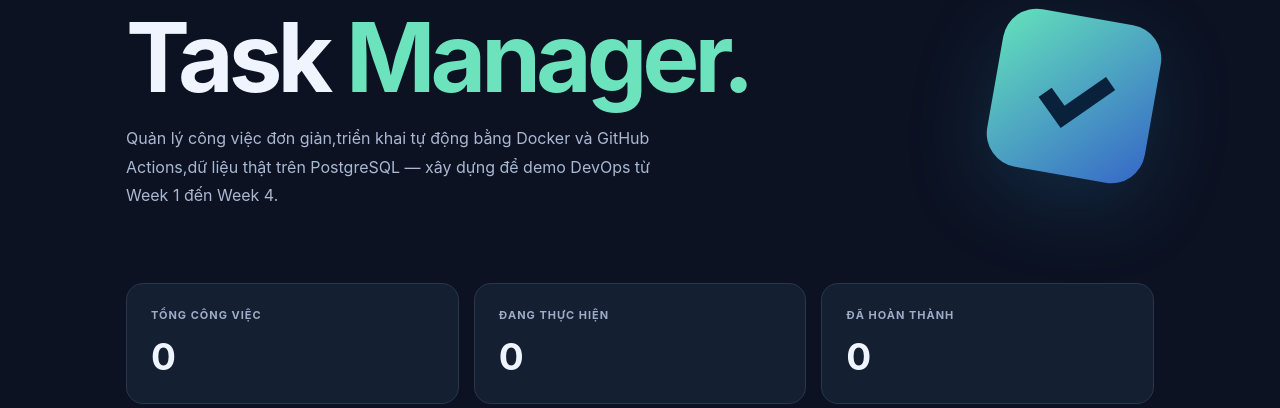
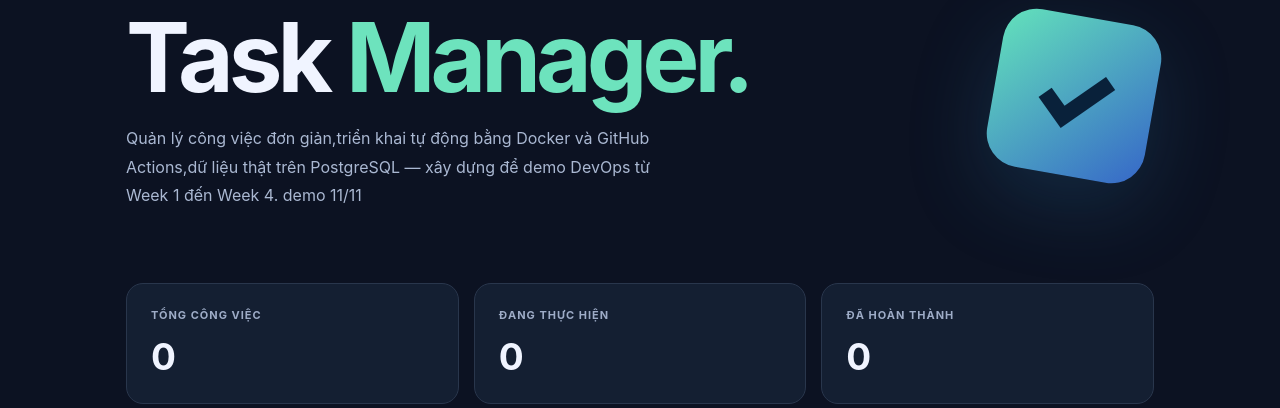
Before and after one commit to trvannhan/devops-final-task-manager, a Flask app: page / in a window 1280 px wide. Shown: the part 185-593 px from the top of the page. Run offline with Flask 3, Linux system fonts and the light colour scheme; data that the repository does not hold is empty; some libraries are stand-ins or nearby versions.

Commit message:
Demo: Update subtitle

```diff
--- a/app/templates/index.html
+++ b/app/templates/index.html
@@ -1,11 +1,13 @@
 <!DOCTYPE html>
 <html lang="vi">
+
 <head>
   <meta charset="utf-8">
   <meta name="viewport" content="width=device-width,initial-scale=1">
   <title>DevOps Task Manager</title>
   <link rel="stylesheet" href="/static/style.css">
 </head>
+
 <body>
   <main class="shell">
     <header>
@@ -17,7 +19,8 @@
       <div>
         <p class="eyebrow">YOUR PRODUCTIVITY WORKSPACE</p>
         <h1>Task <em>Manager.</em></h1>
-          <p class="subtitle">Quản lý công việc đơn giản,triển khai tự động bằng Docker và GitHub Actions,dữ liệu thật trên PostgreSQL — xây dựng để demo DevOps từ Week 1 đến Week 4.</p>
+        <p class="subtitle">Quản lý công việc đơn giản,triển khai tự động bằng Docker và GitHub Actions,dữ liệu thật
+          trên PostgreSQL — xây dựng để demo DevOps từ Week 1 đến Week 4. demo 11/11</p>
       </div>
       <div class="orb">✓</div>
     </section>
@@ -79,4 +82,5 @@
   </main>
   <script src="/static/app.js"></script>
 </body>
+
 </html>
```
Lines whose indentation alone changed are shown as unchanged.
